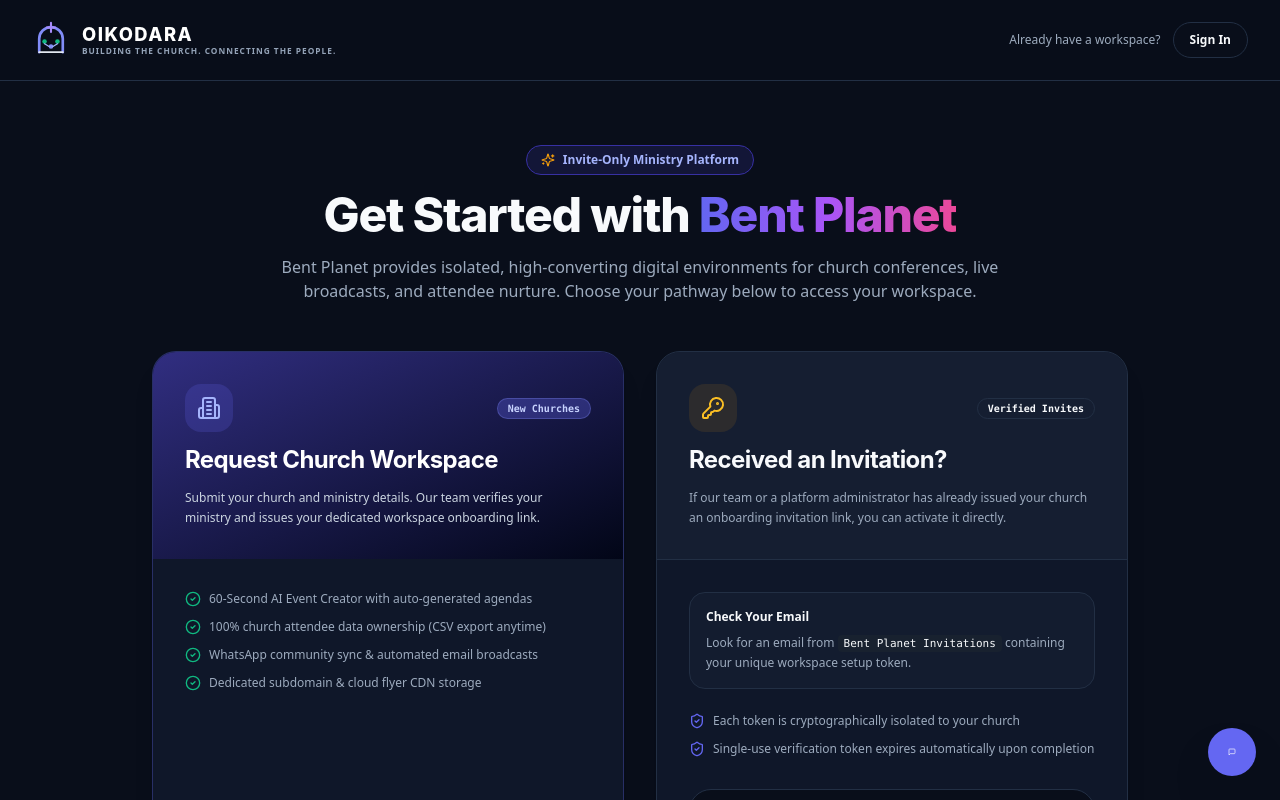
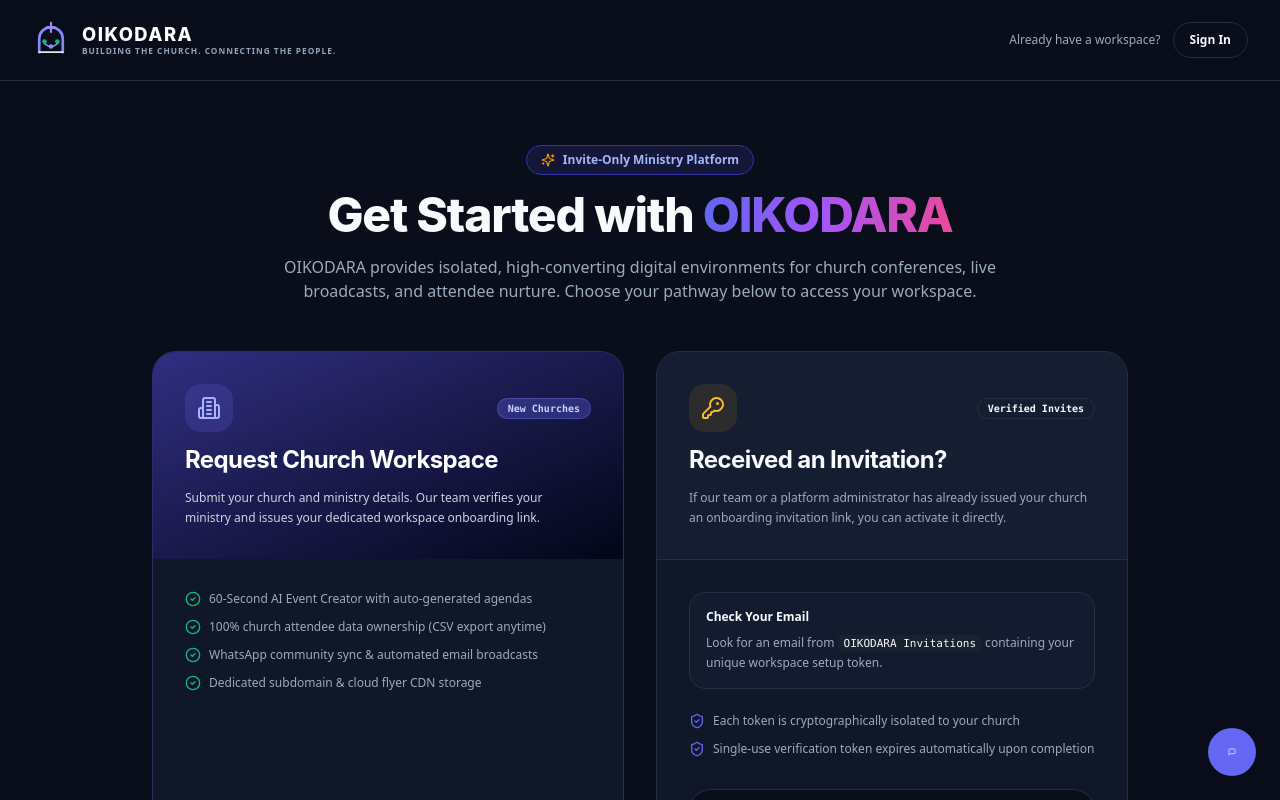
Before and after one commit to gideonayanwale/bent-planet, a Next.js app: page /register in a window 1280 px wide. Shown: the top 800 px of the page. Built offline with nearby package versions, Linux system fonts and the light colour scheme; no server answers.

Commit message:
Align registration page with OIKODARA branding

```diff
--- a/src/app/register/page.tsx
+++ b/src/app/register/page.tsx
@@ -10,7 +10,7 @@ import { PublicFooter } from "@/components/public-footer";
 export const metadata: Metadata = {
   title: "Register & Request Church Workspace",
   description:
-    "Join Bent Planet to automate church conferences, livestream distribution, and attendee lead ownership.",
+    "Join OIKODARA to automate church conferences, livestream distribution, and attendee lead ownership.",
 };
 
 export default function RegisterPage() {
@@ -42,12 +42,12 @@ export default function RegisterPage() {
           <h1 className="text-3xl sm:text-5xl font-extrabold tracking-tight font-heading leading-tight text-foreground">
             Get Started with{" "}
             <span className="bg-clip-text text-transparent bg-gradient-to-r from-indigo-500 via-purple-500 to-pink-500">
-              Bent Planet
+              OIKODARA
             </span>
           </h1>
 
           <p className="text-sm sm:text-base text-muted-foreground leading-relaxed">
-            Bent Planet provides isolated, high-converting digital environments for church conferences, live broadcasts, and attendee nurture. Choose your pathway below to access your workspace.
+            OIKODARA provides isolated, high-converting digital environments for church conferences, live broadcasts, and attendee nurture. Choose your pathway below to access your workspace.
           </p>
         </div>
 
@@ -128,7 +128,7 @@ export default function RegisterPage() {
                 <div className="p-4 rounded-2xl bg-secondary/30 border border-border space-y-2">
                   <span className="text-xs font-semibold text-foreground block">Check Your Email</span>
                   <p className="text-xs text-muted-foreground leading-relaxed">
-                    Look for an email from <code className="text-[11px] font-mono bg-muted px-1.5 py-0.5 rounded text-foreground">Bent Planet Invitations</code> containing your unique workspace setup token.
+                    Look for an email from <code className="text-[11px] font-mono bg-muted px-1.5 py-0.5 rounded text-foreground">OIKODARA Invitations</code> containing your unique workspace setup token.
                   </p>
                 </div>
 
```
